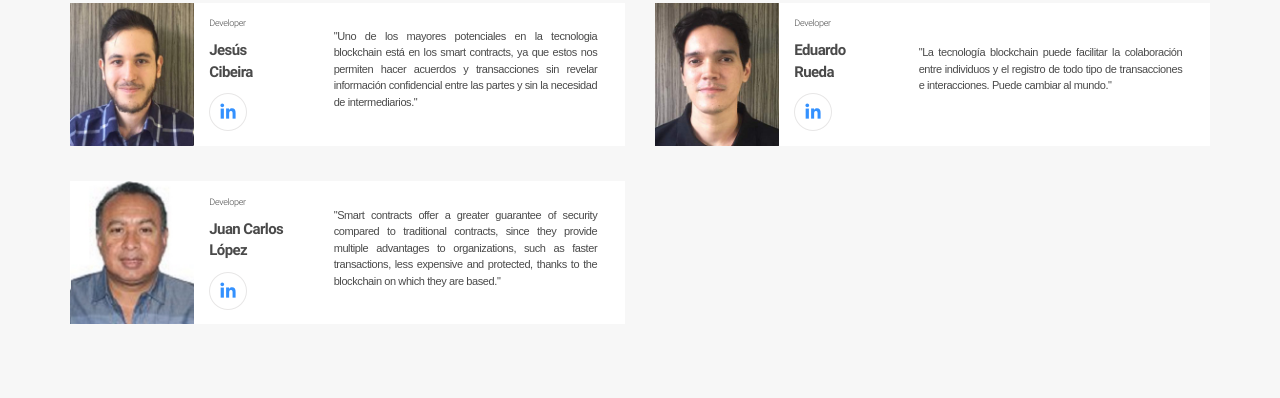
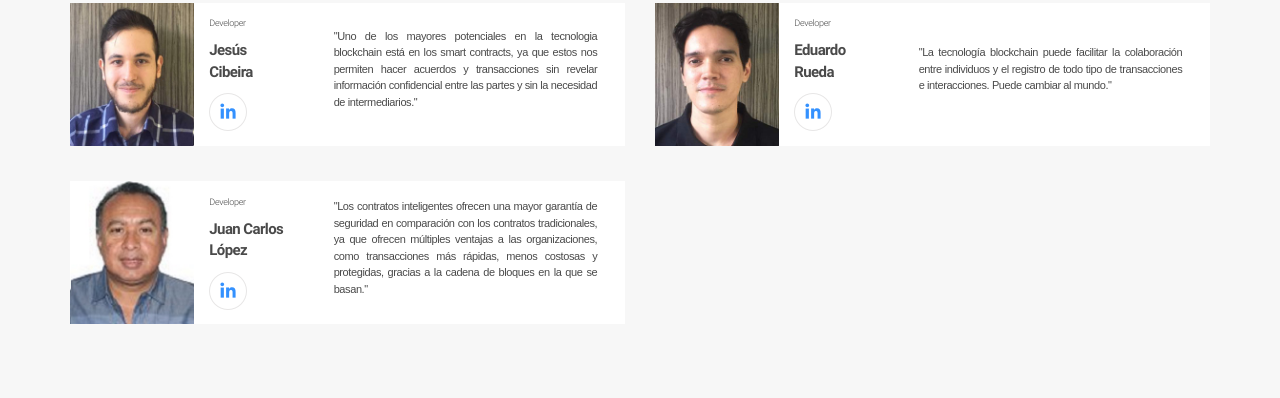
Before and after one commit to the-chain/coinet, a plain HTML site: page index.html in a window 1280 px wide. Shown: the part 3916-4314 px from the top of the page. Drawn offline with Linux system fonts and the light colour scheme; no server answers; a web font is replaced by a local one.

Commit message:
update text

```diff
--- a/index.html
+++ b/index.html
@@ -663,7 +663,7 @@
                                 </div>
                                 <div class="col-md-6 hidden-sm hidden-xs padding-left-0">
                                     <p class="motto-text">
-                                        "Smart contracts offer a greater guarantee of security compared to traditional contracts, since they provide multiple advantages to organizations, such as faster transactions, less expensive and protected, thanks to the blockchain on which they are based."
+                                        "Los contratos inteligentes ofrecen una mayor garantía de seguridad en comparación con los contratos tradicionales, ya que ofrecen múltiples ventajas a las organizaciones, como transacciones más rápidas, menos costosas y protegidas, gracias a la cadena de bloques en la que se basan."
                                     </p>
                                 </div>
                             </div>
```
